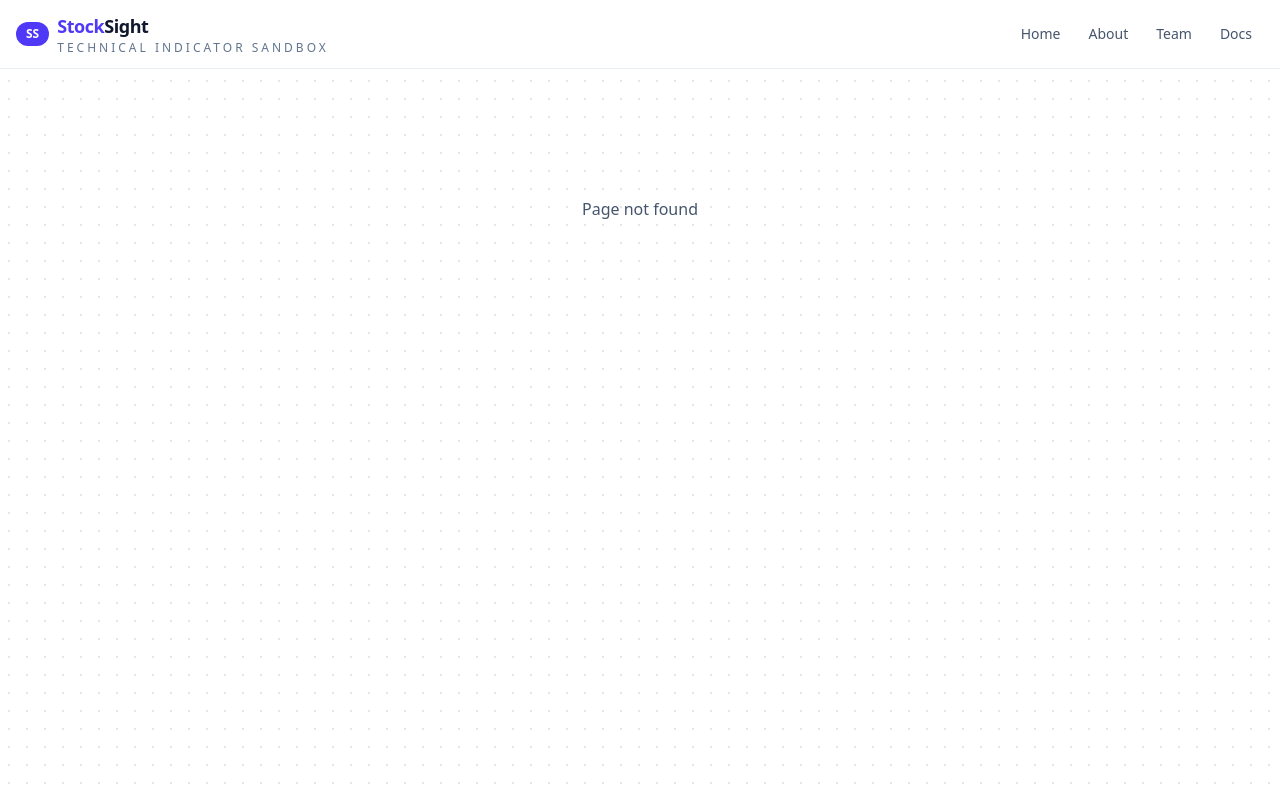
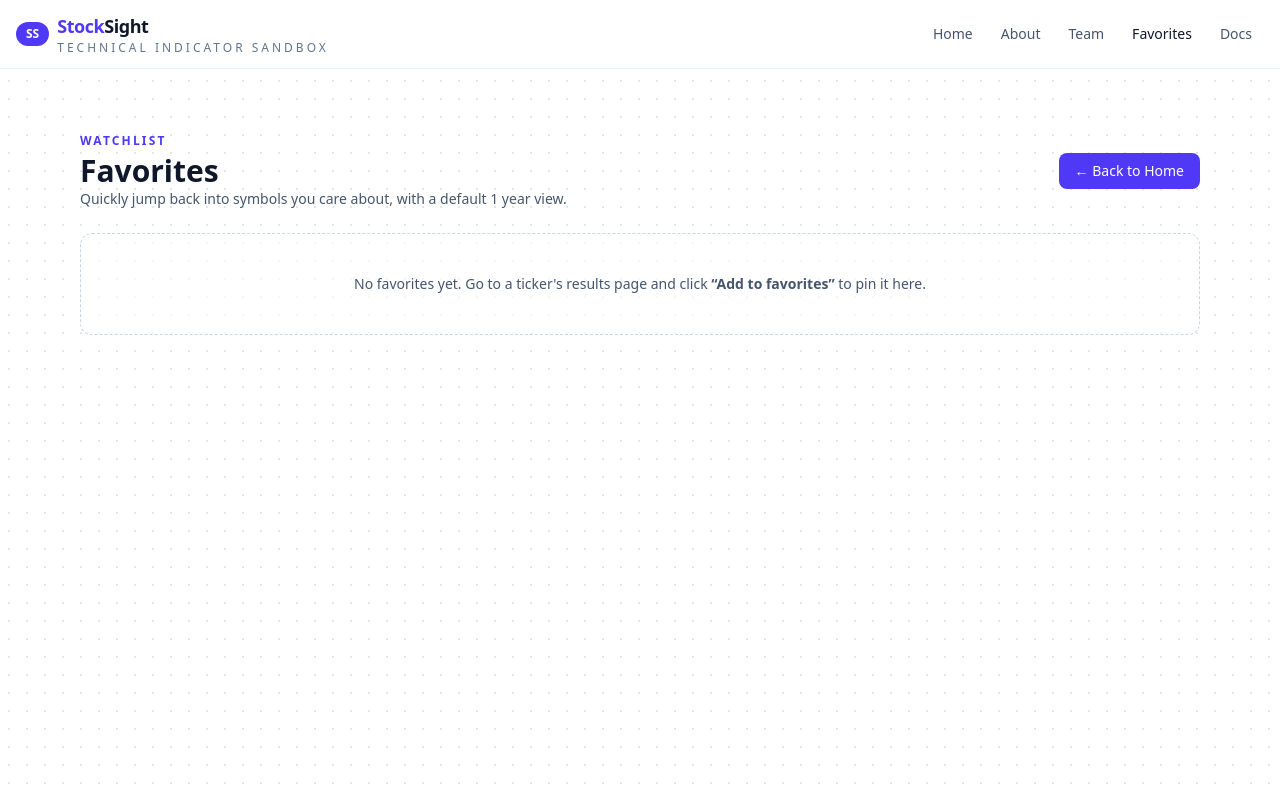
Before and after one commit to Dennis-Gega/StockSight, a React (Vite) app in the folder frontend/: page /favorites in a window 1280 px wide. Before the commit this address had no page. Built offline with nearby package versions, Linux system fonts and the light colour scheme.

Commit message:
favorites page

```diff
--- a/frontend/src/App.jsx
+++ b/frontend/src/App.jsx
@@ -4,6 +4,7 @@ import Home from "./Home.jsx";
 import Results from "./Results.jsx";
 import About from "./About.jsx";
 import Team from "./Team.jsx";
+import Favorites from "./Favorites.jsx";
 
 export default function App() {
   return (
@@ -27,6 +28,7 @@ export default function App() {
             <Route path="/results" element={<Results />} />
             <Route path="/about" element={<About />} />
             <Route path="/team" element={<Team />} />
+            <Route path="/favorites" element={<Favorites />} />
             <Route
               path="*"
               element={
--- /dev/null
+++ b/frontend/src/Favorites.jsx
@@ -0,0 +1,110 @@
+import { useEffect, useState } from "react";
+import { useNavigate, Link } from "react-router-dom";
+import { getFavorites, removeFavorite } from "./lib/favorites.js";
+
+export default function Favorites() {
+  const [favorites, setFavorites] = useState([]);
+  const navigate = useNavigate();
+
+  useEffect(() => {
+    const list = getFavorites();
+    setFavorites(list);
+  }, []);
+
+  function handleOpenInResults(symbol) {
+    const qs = new URLSearchParams({
+      ticker: symbol,
+      range: "1y",
+      interval: "1d"
+    }).toString();
+    navigate(`/results?${qs}`);
+  }
+
+  function handleRemove(symbol) {
+    removeFavorite(symbol);
+    setFavorites(favorites.filter((s) => s !== symbol));
+  }
+
+  return (
+    <section className="mx-auto max-w-6xl py-8 space-y-6 text-slate-900 dark:text-slate-100">
+      <div className="flex items-center justify-between gap-3">
+        <div>
+          <p className="text-xs font-semibold tracking-[0.18em] uppercase text-indigo-600 dark:text-indigo-300">
+            WATCHLIST
+          </p>
+          <h1 className="mt-1 text-3xl font-extrabold text-slate-900 dark:text-white">
+            Favorites
+          </h1>
+          <p className="text-sm text-slate-600 dark:text-slate-300">
+            Quickly jump back into symbols you care about, with a default 1 year
+            view.
+          </p>
+        </div>
+
+        <Link
+          to="/"
+          className="px-4 py-2 rounded-lg bg-indigo-600 text-white text-sm font-medium hover:bg-indigo-700"
+        >
+          ← Back to Home
+        </Link>
+      </div>
+
+      {favorites.length === 0 ? (
+        <div className="rounded-xl border border-dashed border-slate-300 dark:border-slate-700 bg-white/70 dark:bg-slate-900/60 px-6 py-10 text-center">
+          <p className="text-sm text-slate-600 dark:text-slate-300">
+            No favorites yet. Go to a ticker&apos;s results page and click{" "}
+            <span className="font-semibold">“Add to favorites”</span> to pin it
+            here.
+          </p>
+        </div>
+      ) : (
+        <div className="overflow-hidden rounded-xl border border-slate-200 dark:border-slate-800 bg-white/80 dark:bg-slate-900/70">
+          <ul className="divide-y divide-slate-200 dark:divide-slate-800">
+            {favorites.map((symbol) => (
+              <li
+                key={symbol}
+                className="flex flex-col sm:flex-row sm:items-center justify-between gap-3 px-4 py-3"
+              >
+                <div className="flex items-center gap-3">
+                  <div className="inline-flex h-9 w-9 items-center justify-center rounded-full bg-indigo-100 dark:bg-indigo-900/50 text-indigo-700 dark:text-indigo-200 text-sm font-semibold">
+                    {symbol.slice(0, 4).toUpperCase()}
+                  </div>
+                  <div>
+                    <p className="text-sm font-semibold text-slate-900 dark:text-white">
+                      {symbol.toUpperCase()}
+                    </p>
+                    <a
+                      href={`https://finance.yahoo.com/quote/${symbol}`}
+                      target="_blank"
+                      rel="noreferrer"
+                      className="text-xs text-indigo-600 dark:text-indigo-300 hover:underline"
+                    >
+                      View on Yahoo Finance
+                    </a>
+                  </div>
+                </div>
+
+                <div className="flex items-center gap-2">
+                  <button
+                    type="button"
+                    onClick={() => handleOpenInResults(symbol)}
+                    className="px-3 py-1.5 rounded-lg bg-indigo-600 text-white text-xs font-medium hover:bg-indigo-700"
+                  >
+                    View in StockSight (1Y)
+                  </button>
+                  <button
+                    type="button"
+                    onClick={() => handleRemove(symbol)}
+                    className="px-3 py-1.5 rounded-lg border border-slate-300 dark:border-slate-700 text-xs font-medium text-slate-600 dark:text-slate-300 hover:bg-slate-50 dark:hover:bg-slate-800/60"
+                  >
+                    Remove
+                  </button>
+                </div>
+              </li>
+            ))}
+          </ul>
+        </div>
+      )}
+    </section>
+  );
+}
--- a/frontend/src/Results.jsx
+++ b/frontend/src/Results.jsx
@@ -1,6 +1,11 @@
 import { useEffect, useMemo, useState } from "react";
 import { useSearchParams, useNavigate } from "react-router-dom";
 import { fetchIndicators } from "./lib/api.js";
+import {
+  getFavorites,
+  addFavorite,
+  removeFavorite
+} from "./lib/favorites.js";
 
 import Loader from "./components/Loader.jsx";
 import ErrorMessage from "./components/ErrorMessage.jsx";
@@ -19,6 +24,13 @@ export default function Results() {
   const [loading, setLoading] = useState(true);
   const [data, setData] = useState(null);
   const [toggles, setToggles] = useState({ bb: true });
+
+  const [favorites, setFavorites] = useState([]);
+
+  useEffect(() => {
+    const list = getFavorites();
+    setFavorites(list);
+  }, []);
 
   useEffect(() => {
     let cancelled = false;
@@ -71,7 +83,7 @@ export default function Results() {
       time: new Date(p.t).getTime(),
       close: p.c ?? null,
       bb_upper: indicators?.bb?.upper?.[i] ?? null,
-      bb_lower: indicators?.bb?.lower?.[i] ?? null,
+      bb_lower: indicators?.bb?.lower?.[i] ?? null
     }));
 
     const cutoffDate = new Date(rows[rows.length - 1].time);
@@ -79,15 +91,29 @@ export default function Results() {
     if (range === "1mo") cutoffDate.setMonth(cutoffDate.getMonth() - 1);
     else if (range === "3mo") cutoffDate.setMonth(cutoffDate.getMonth() - 3);
     else if (range === "6mo") cutoffDate.setMonth(cutoffDate.getMonth() - 6);
-    else if (range === "1y") cutoffDate.setFullYear(cutoffDate.getFullYear() - 1);
+    else if (range === "1y")
+      cutoffDate.setFullYear(cutoffDate.getFullYear() - 1);
     else cutoffDate.setMonth(cutoffDate.getMonth() - 3);
 
     const cutoff = cutoffDate.getTime();
     return rows.filter((r) => r.time >= cutoff);
   }, [prices, indicators, range]);
 
+  const isFavorite = favorites.includes(ticker);
+
+  function handleToggleFavorite() {
+    if (isFavorite) {
+      removeFavorite(ticker);
+      setFavorites(favorites.filter((t) => t !== ticker));
+    } else {
+      addFavorite(ticker);
+      setFavorites([...favorites, ticker]);
+    }
+  }
+
   if (loading) return <Loader />;
-  if (!inner) return <ErrorMessage>No data returned for {ticker}.</ErrorMessage>;
+  if (!inner)
+    return <ErrorMessage>No data returned for {ticker}.</ErrorMessage>;
 
   return (
     <section className="mx-auto max-w-6xl py-8 space-y-6 text-slate-900 dark:text-slate-100">
@@ -119,6 +145,17 @@ export default function Results() {
           <p className="text-sm text-slate-600 dark:text-slate-300">
             Range: {range} • Interval: {interval}
           </p>
+
+          <button
+            type="button"
+            onClick={handleToggleFavorite}
+            className="mt-3 inline-flex items-center gap-2 rounded-full border border-indigo-200 dark:border-indigo-700 px-3 py-1 text-xs font-medium text-indigo-700 dark:text-indigo-200 bg-white/60 dark:bg-slate-900/60 hover:bg-indigo-50 dark:hover:bg-indigo-900/40"
+          >
+            <span className="text-base">
+              {isFavorite ? "★" : "☆"}
+            </span>
+            <span>{isFavorite ? "Favorited" : "Add to favorites"}</span>
+          </button>
         </div>
 
         <IndicatorToggles state={toggles} onChange={setToggles} />
@@ -128,7 +165,7 @@ export default function Results() {
         summary={{
           signal,
           rsi: latestRsi,
-          macd: latestMacd,
+          macd: latestMacd
         }}
         showTooltips={true}
       />
--- a/frontend/src/components/Navbar.jsx
+++ b/frontend/src/components/Navbar.jsx
@@ -51,6 +51,14 @@ export default function Navbar() {
           >
             Team
           </NavLink>
+          <NavLink
+            to="/favorites"
+            className={({ isActive }) =>
+              `${linkBase} ${isActive ? active : ""}`
+            }
+          >
+            Favorites
+          </NavLink>
           <a
             href="https://recharts.org"
             target="_blank"
--- /dev/null
+++ b/frontend/src/lib/favorites.js
@@ -0,0 +1,46 @@
+const STORAGE_KEY = "stocksight_favorites";
+
+function safeParse(jsonString) {
+  try {
+    const value = JSON.parse(jsonString);
+    if (Array.isArray(value)) {
+      return value;
+    }
+    return [];
+  } catch {
+    return [];
+  }
+}
+
+export function getFavorites() {
+  if (typeof window === "undefined") {
+    return [];
+  }
+
+  const stored = window.localStorage.getItem(STORAGE_KEY);
+  if (!stored) {
+    return [];
+  }
+
+  return safeParse(stored);
+}
+
+export function saveFavorites(list) {
+  if (typeof window === "undefined") {
+    return;
+  }
+
+  window.localStorage.setItem(STORAGE_KEY, JSON.stringify(list));
+}
+
+export function addFavorite(symbol) {
+  const list = getFavorites();
+  const next = list.includes(symbol) ? list : [...list, symbol];
+  saveFavorites(next);
+}
+
+export function removeFavorite(symbol) {
+  const list = getFavorites();
+  const next = list.filter((s) => s !== symbol);
+  saveFavorites(next);
+}
```
